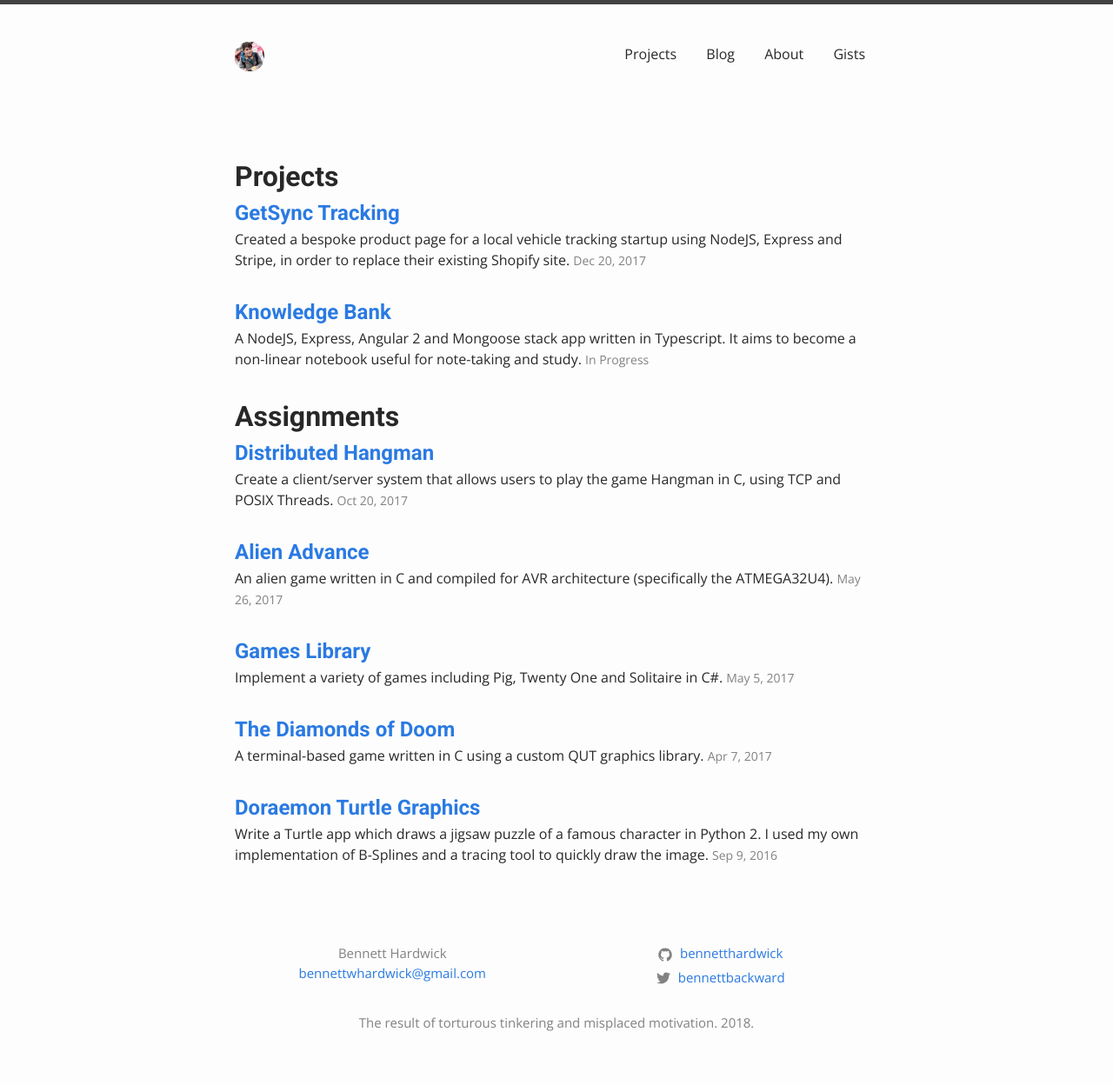
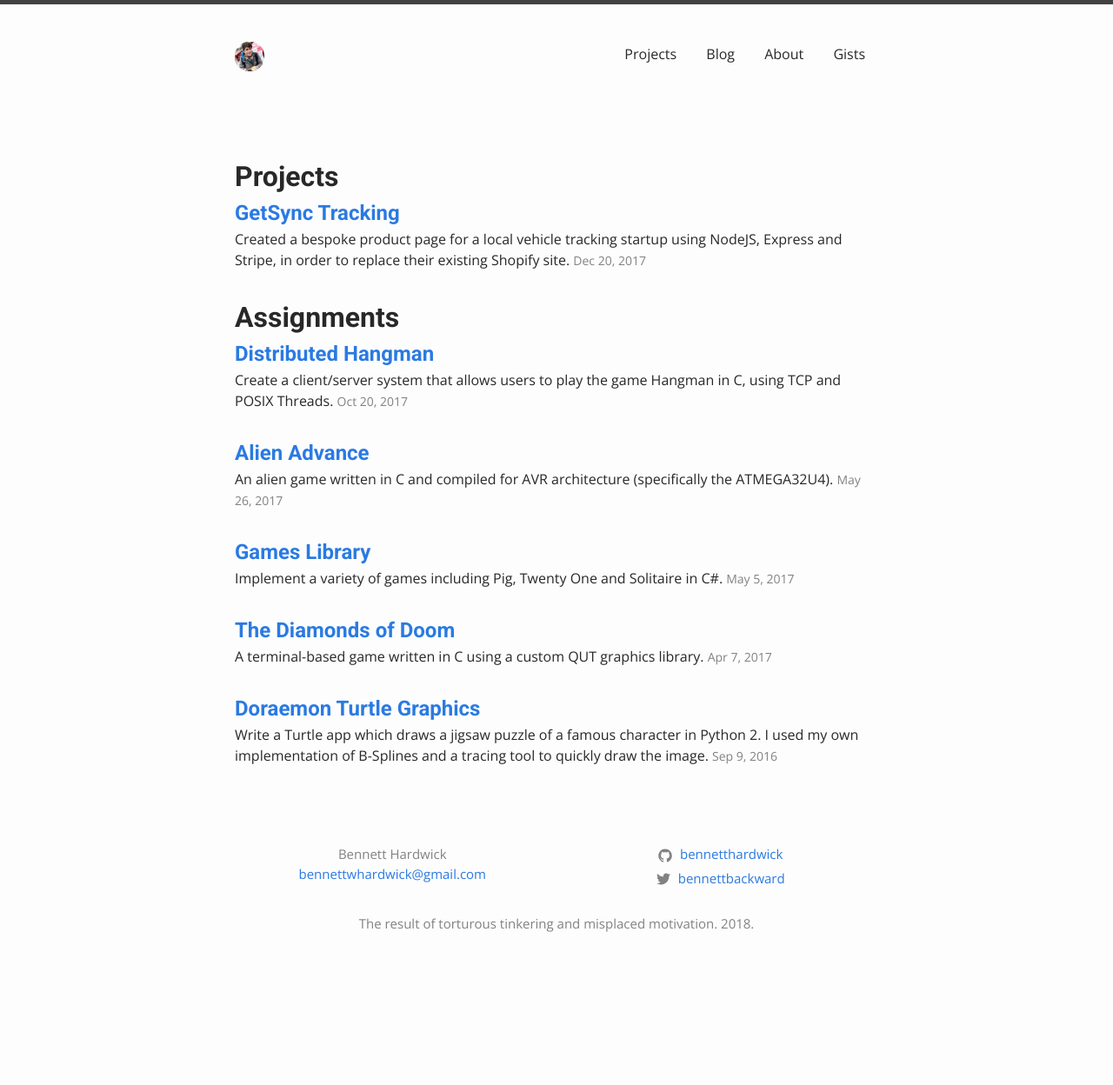
Before and after one commit to pbamotra/website, a Jekyll site: the page built from projects.md, in a window 1280 px wide. Shown: the whole page at 87% size. Built offline with Jekyll 4.4.1, drawn with Linux system fonts in a browser that asks for light colours; after the commit the page ends 1134 px from its top, so only the background shows below that.

Commit message:
Updated projects to remove 'Knowledge Bank' WIP

```diff
--- a/_data/projects.yml
+++ b/_data/projects.yml
@@ -3,8 +3,3 @@
   byline: Created a bespoke product page for a local vehicle tracking startup using NodeJS, Express and Stripe, in order to replace their existing Shopify site.
   date: 20/12/2017
   link: https://getsync.com.au
-
-- title: Knowledge Bank
-  byline: A NodeJS, Express, Angular 2 and Mongoose stack app written in Typescript. It aims to become a non-linear notebook useful for note-taking and study.
-  date: In Progress
-  link: https://github.com/bennetthardwick/knowledge-bank
```
